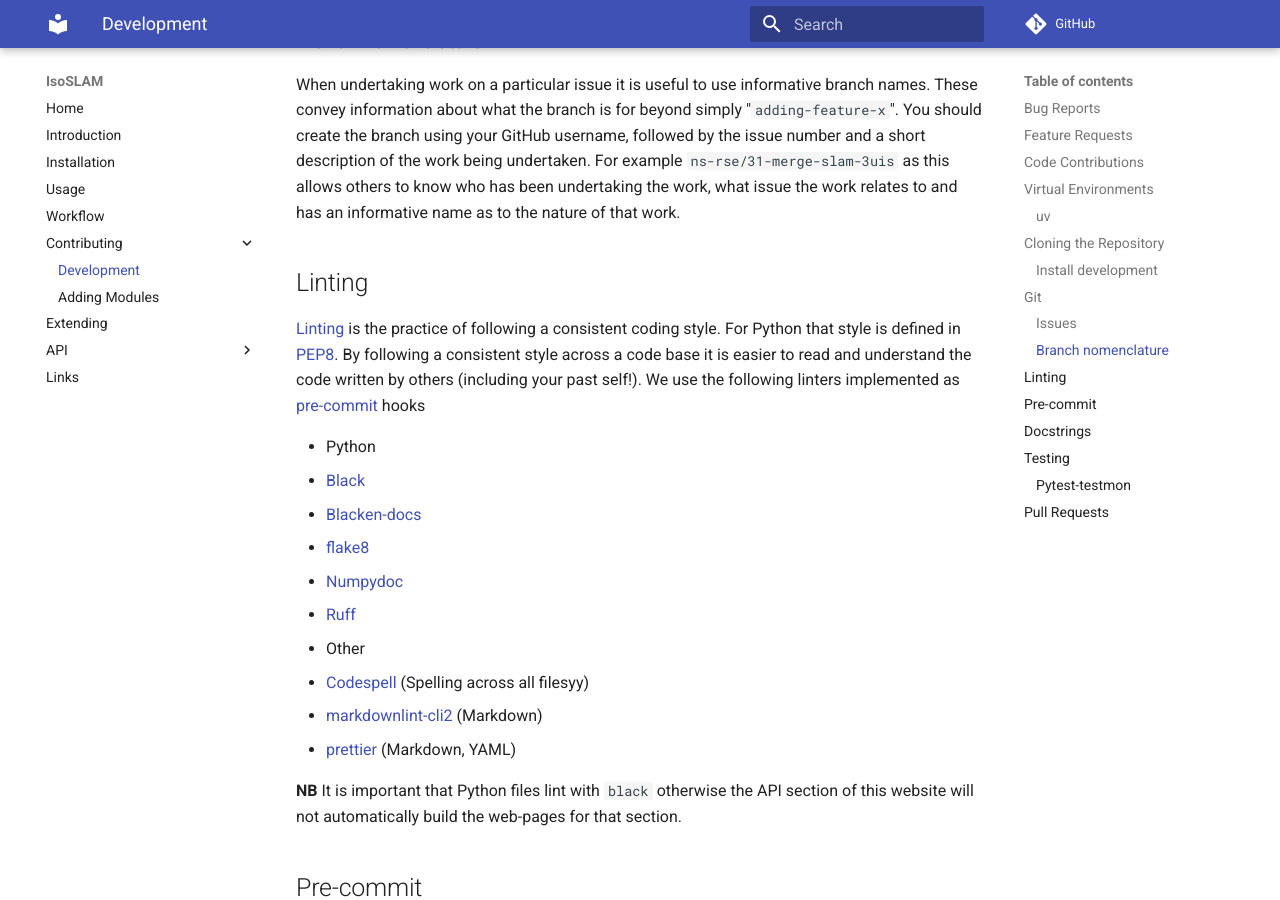
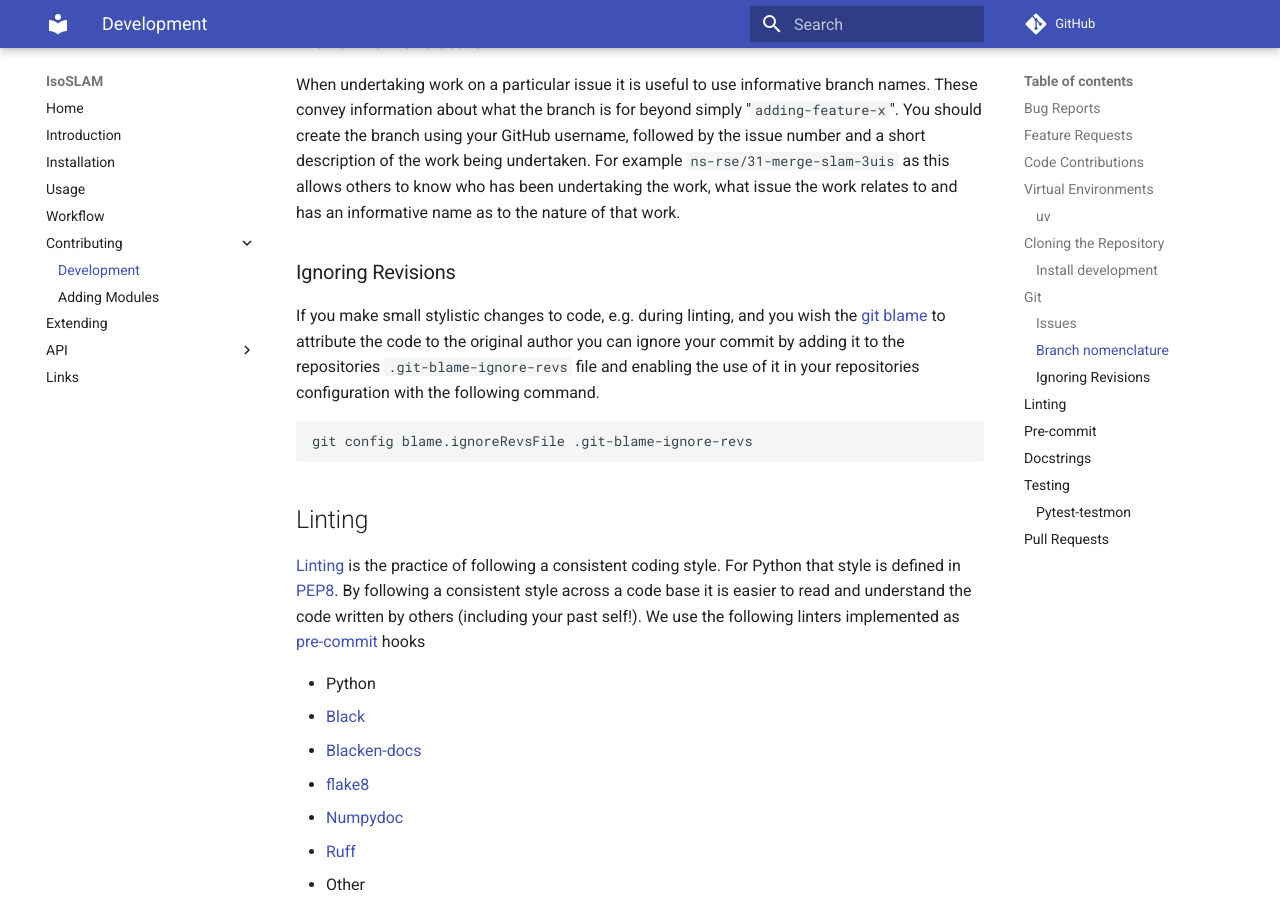
Before and after one commit to sudlab/IsoSLAM, an MkDocs documentation site: the page built from docs/contributing/index.md, in a window 1280 px wide and 900 px high, scrolled down 1948 px. Built offline with MkDocs 1.6.1 and Material for MkDocs 9.7.7, drawn with Linux system fonts in a browser that asks for light colours; comment, search, counter and statistics services are not loaded; the version menu is left out.

````diff
--- a/docs/contributing/index.md
+++ b/docs/contributing/index.md
@@ -75,6 +75,16 @@ what the branch is for beyond simply "`adding-feature-x`". You should create the
 followed by the issue number and a short description of the work being undertaken. For example
 `ns-rse/31-merge-slam-3uis` as this allows others to know who has been undertaking the work, what issue the work relates
 to and has an informative name as to the nature of that work.
+
+### Ignoring Revisions
+
+If you make small stylistic changes to code, e.g. during linting, and you wish the [git blame][gitblame] to attribute
+the code to the original author you can ignore your commit by adding it to the repositories `.git-blame-ignore-revs`
+file and enabling the use of it in your repositories configuration with the following command.
+
+```bash
+git config blame.ignoreRevsFile .git-blame-ignore-revs
+```
 
 ## Linting
 
````
Also changed, not shown: other parts of docs/contributing/index.md (+1 -0 lines), 1 other file.
